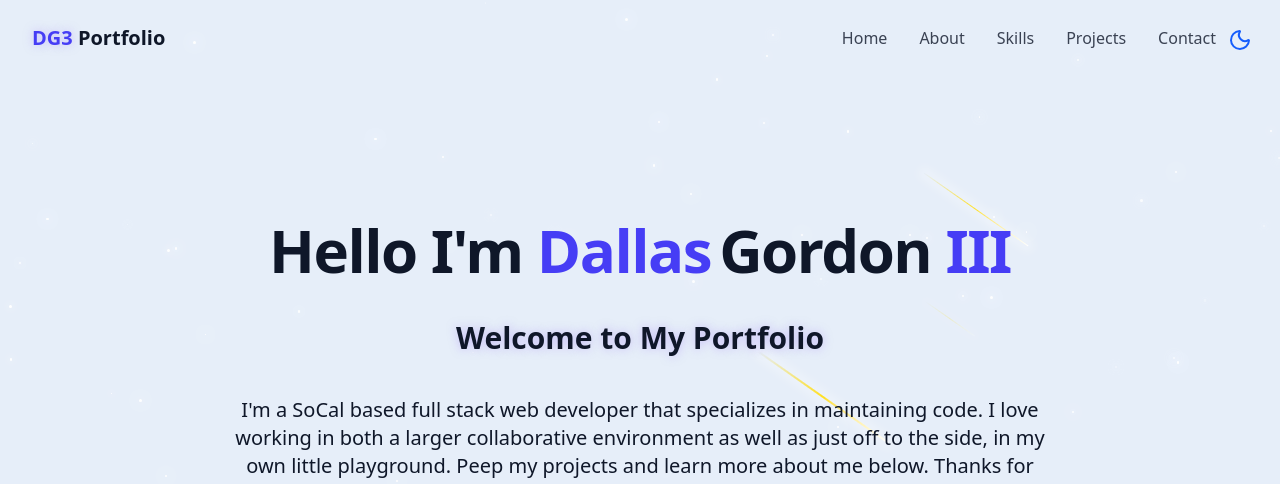
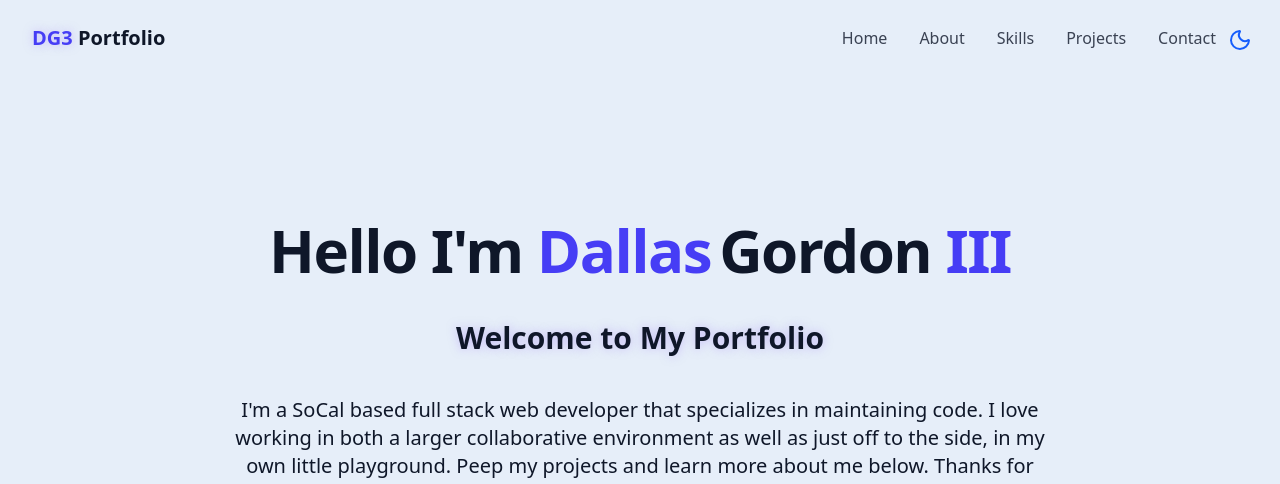
Before and after one commit to tkdguy85/my-portfolio, a React (Vite) app: page / in a window 1280 px wide. Shown: the top 484 px of the page. Built offline with nearby package versions, Linux system fonts and the light colour scheme.

Commit message:
Update day/night toggle

```diff
--- a/src/components/ThemeToggle.jsx
+++ b/src/components/ThemeToggle.jsx
@@ -1,8 +1,7 @@
 import { Sun, Moon } from "lucide-react";
-import { useEffect, useState } from "react";
+import { useEffect } from "react";
 
-export const ThemeToggle = () => {
-  const[ isDarkMode, setIsDarkMode ] = useState(false);
+export const ThemeToggle = ({ isDarkMode, setIsDarkMode}) => {
 
   // Check local storage for background theme
   useEffect(() => {
@@ -11,7 +10,7 @@ export const ThemeToggle = () => {
       document.documentElement.classList.add('dark');
       setIsDarkMode(true);
     }
-  }, []);
+  });
 
   const toggleTheme = () => {
     if (isDarkMode) {
--- a/src/pages/Home.jsx
+++ b/src/pages/Home.jsx
@@ -1,3 +1,4 @@
+import { useState } from "react"
 import { ThemeToggle } from "../components/ThemeToggle"
 import { SpaceBackground } from "../components/SpaceBackground"
 import { NavBar } from "../components/NavBar"
@@ -10,12 +11,15 @@ import { Footer } from "../components/Footer"
 // import { DayTimeBackground } from "../components/DayTimeBackground"
 
 export const Home = () => {
+  const[ isDarkMode, setIsDarkMode ] = useState(false);
+
+
   return <div className="min-h-screen bg-background text-foreground overflow-x-hidden">
     {/* Theme Toggles */}
-    <ThemeToggle />
+    <ThemeToggle isDarkMode={isDarkMode} setIsDarkMode={setIsDarkMode} />
 
     {/* Starry Background Effect */}
-    <SpaceBackground />
+    { isDarkMode && <SpaceBackground /> }
 
     {/* Cloudy Background Effect */}
     {/* <DayTimeBackground /> */}
```
